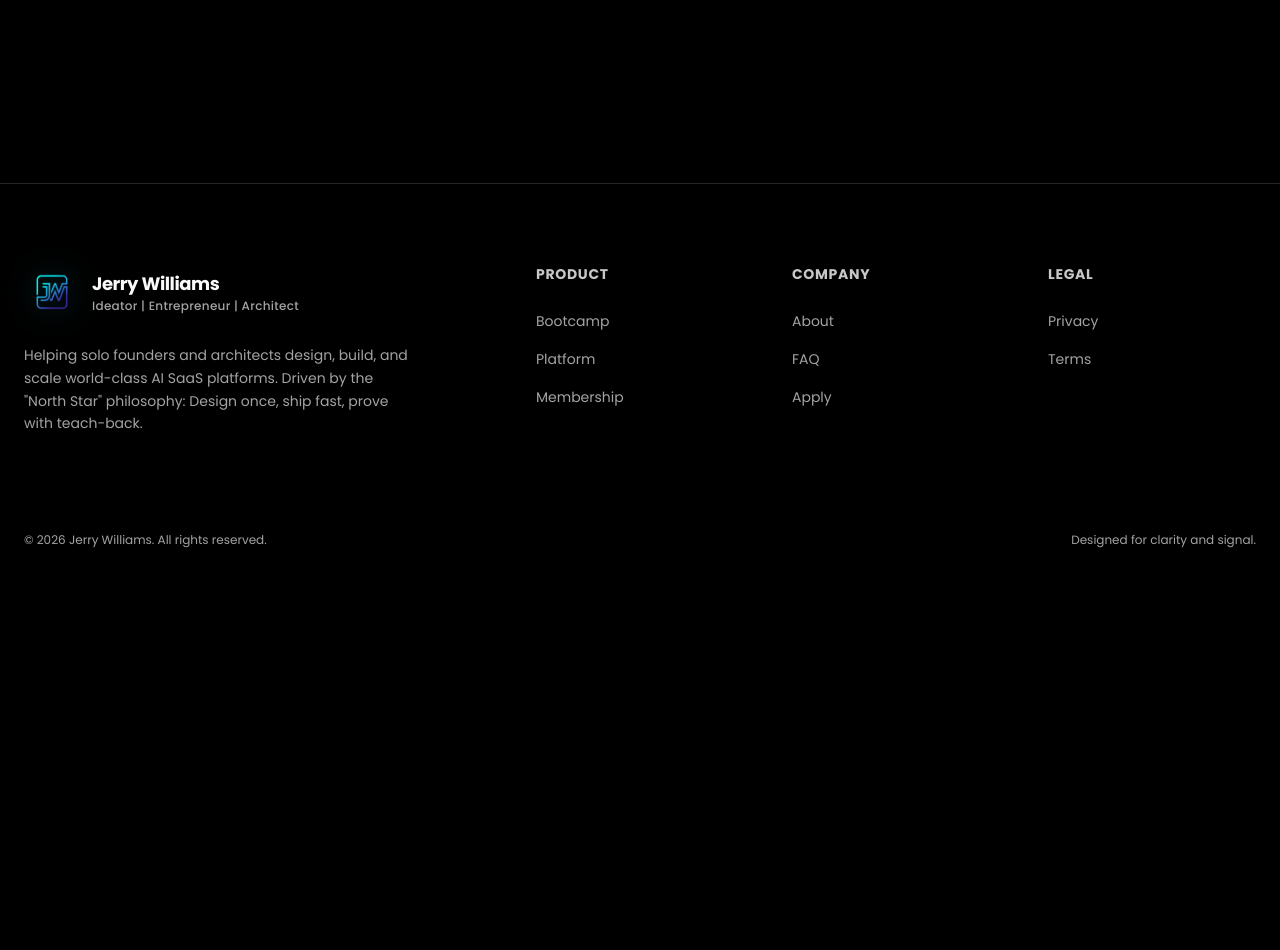
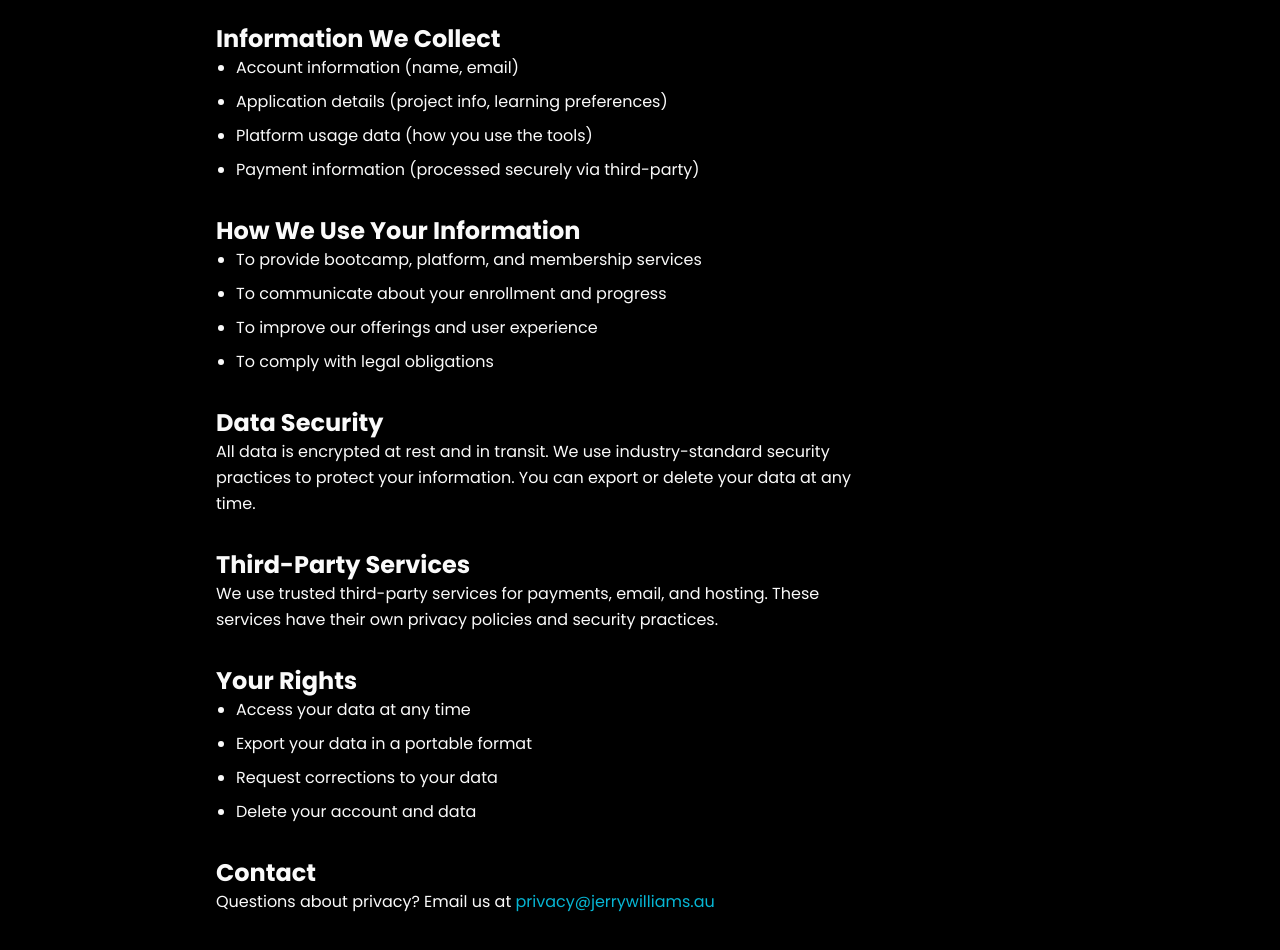
Before and after one commit to jerrywilliams-au/en-web, a Next.js app: page /privacy in a window 1280 px wide. Shown: the part 440-1390 px from the top of the page. Before the commit the page ends 1068 px from the top, so only its background shows below. Built offline with nearby package versions, Linux system fonts and the light colour scheme.

Commit message:
content: implement full privacy policy page
Adds all sections: Our Commitment, Information We Collect,
How We Use Your Information, Data Security, Third-Party Services,
Your Rights, and Contact

```diff
--- a/src/app/privacy/page.tsx
+++ b/src/app/privacy/page.tsx
@@ -8,9 +8,56 @@ export default function PrivacyPage() {
       <main className="container max-w-4xl mx-auto px-6 py-32 space-y-8">
         <h1 className="text-4xl font-bold">Privacy Policy</h1>
         <p className="text-muted-foreground">Last updated: February 2026</p>
-        <div className="prose dark:prose-invert max-w-none">
-          <p>Your privacy is important to us. This policy explains how we collect and use your data.</p>
-          {/* Content placeholder */}
+        <div className="prose dark:prose-invert max-w-none space-y-8">
+          <section>
+            <h2 className="text-2xl font-bold">Our Commitment</h2>
+            <p>Your privacy matters. We collect only what we need to provide the bootcamp, platform, and membership services. We never sell your data.</p>
+          </section>
+
+          <section>
+            <h2 className="text-2xl font-bold">Information We Collect</h2>
+            <ul className="list-disc pl-5 space-y-2">
+              <li>Account information (name, email)</li>
+              <li>Application details (project info, learning preferences)</li>
+              <li>Platform usage data (how you use the tools)</li>
+              <li>Payment information (processed securely via third-party)</li>
+            </ul>
+          </section>
+
+          <section>
+            <h2 className="text-2xl font-bold">How We Use Your Information</h2>
+            <ul className="list-disc pl-5 space-y-2">
+              <li>To provide bootcamp, platform, and membership services</li>
+              <li>To communicate about your enrollment and progress</li>
+              <li>To improve our offerings and user experience</li>
+              <li>To comply with legal obligations</li>
+            </ul>
+          </section>
+
+          <section>
+            <h2 className="text-2xl font-bold">Data Security</h2>
+            <p>All data is encrypted at rest and in transit. We use industry-standard security practices to protect your information. You can export or delete your data at any time.</p>
+          </section>
+
+          <section>
+            <h2 className="text-2xl font-bold">Third-Party Services</h2>
+            <p>We use trusted third-party services for payments, email, and hosting. These services have their own privacy policies and security practices.</p>
+          </section>
+
+          <section>
+            <h2 className="text-2xl font-bold">Your Rights</h2>
+            <ul className="list-disc pl-5 space-y-2">
+              <li>Access your data at any time</li>
+              <li>Export your data in a portable format</li>
+              <li>Request corrections to your data</li>
+              <li>Delete your account and data</li>
+            </ul>
+          </section>
+
+          <section>
+            <h2 className="text-2xl font-bold">Contact</h2>
+            <p>Questions about privacy? Email us at <a href="mailto:privacy@jerrywilliams.au" className="text-cyan-500 hover:underline">privacy@jerrywilliams.au</a></p>
+          </section>
         </div>
       </main>
       <LegalFooter />
```
